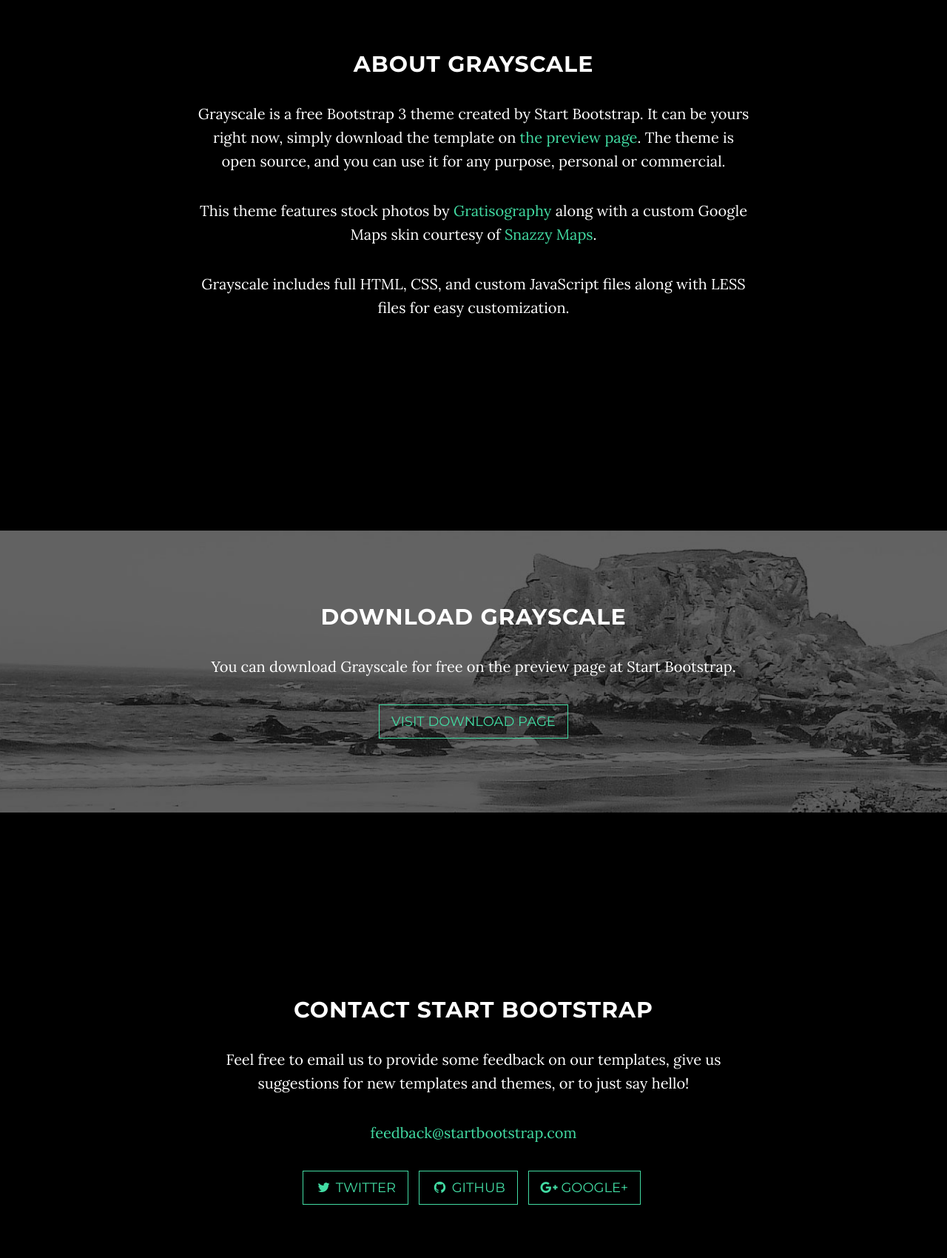
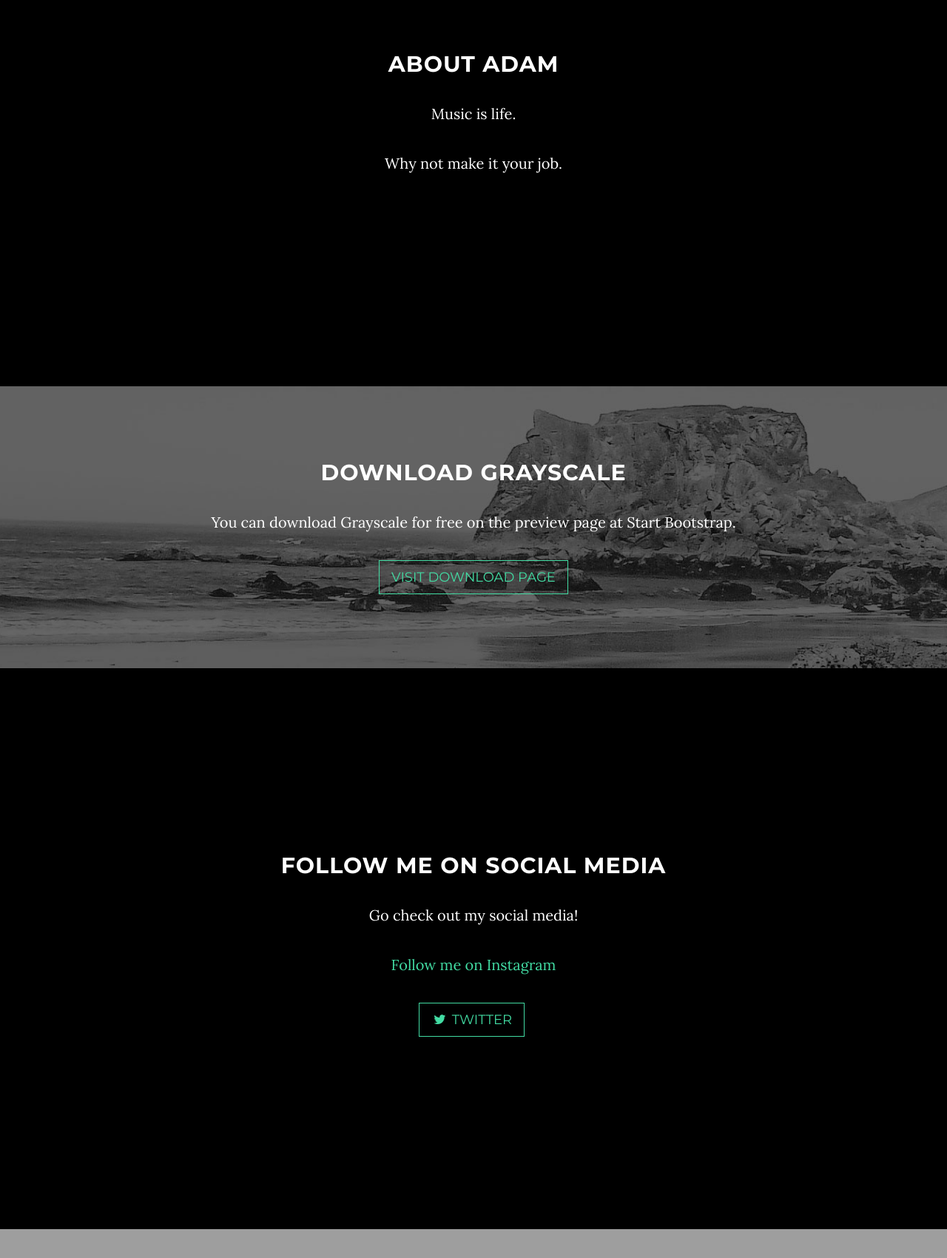
Before and after one commit to KodeKing1/KodeKing1.github.io, a website: page index.html in a window 1280 px wide. Shown: the part 980-2680 px from the top of the page at 74% size. Drawn offline with nearby package versions, Linux system fonts and the light colour scheme; some packages are replaced by stand-ins of ours; grey boxes are pictures that could not be loaded.

Commit message:
Personalization V1.1
Version 1.1

```diff
--- a/index.html
+++ b/index.html
@@ -9,7 +9,7 @@
     <meta name="description" content="">
     <meta name="author" content="">
 
-    <title>Grayscale - Start Bootstrap Theme</title>
+    <title>Sicc Nasty Bro</title>
 
     <!-- Bootstrap Core CSS -->
     <link href="vendor/bootstrap/css/bootstrap.min.css" rel="stylesheet">
@@ -74,9 +74,8 @@
             <div class="container">
                 <div class="row">
                     <div class="col-md-8 col-md-offset-2">
-                        <h1 class="brand-heading">Grayscale</h1>
-                        <p class="intro-text">A free, responsive, one page Bootstrap theme.
-                            <br>Created by Start Bootstrap.</p>
+                        <h1 class="brand-heading">Adam Anderson</h1>
+                        <p class="intro-text">Musician</p>
                         <a href="#about" class="btn btn-circle page-scroll">
                             <i class="fa fa-angle-double-down animated"></i>
                         </a>
@@ -90,10 +89,9 @@
     <section id="about" class="container content-section text-center">
         <div class="row">
             <div class="col-lg-8 col-lg-offset-2">
-                <h2>About Grayscale</h2>
-                <p>Grayscale is a free Bootstrap 3 theme created by Start Bootstrap. It can be yours right now, simply download the template on <a href="http://startbootstrap.com/template-overviews/grayscale/">the preview page</a>. The theme is open source, and you can use it for any purpose, personal or commercial.</p>
-                <p>This theme features stock photos by <a href="http://gratisography.com/">Gratisography</a> along with a custom Google Maps skin courtesy of <a href="http://snazzymaps.com/">Snazzy Maps</a>.</p>
-                <p>Grayscale includes full HTML, CSS, and custom JavaScript files along with LESS files for easy customization.</p>
+                <h2>About Adam</h2>
+                <p>Music is life.</p>
+                <p>Why not make it your job.</p>
             </div>
         </div>
     </section>
@@ -115,19 +113,13 @@
     <section id="contact" class="container content-section text-center">
         <div class="row">
             <div class="col-lg-8 col-lg-offset-2">
-                <h2>Contact Start Bootstrap</h2>
-                <p>Feel free to email us to provide some feedback on our templates, give us suggestions for new templates and themes, or to just say hello!</p>
-                <p><a href="mailto:feedback@startbootstrap.com">feedback@startbootstrap.com</a>
+                <h2>Follow me on social media</h2>
+                <p>Go check out my social media!</p>
+                <p><a href="https://www.instagram.com/adamandersonofficial/?hl=en">Follow me on Instagram</a>
                 </p>
                 <ul class="list-inline banner-social-buttons">
                     <li>
-                        <a href="https://twitter.com/SBootstrap" class="btn btn-default btn-lg"><i class="fa fa-twitter fa-fw"></i> <span class="network-name">Twitter</span></a>
-                    </li>
-                    <li>
-                        <a href="https://github.com/IronSummitMedia/startbootstrap" class="btn btn-default btn-lg"><i class="fa fa-github fa-fw"></i> <span class="network-name">Github</span></a>
-                    </li>
-                    <li>
-                        <a href="https://plus.google.com/+Startbootstrap/posts" class="btn btn-default btn-lg"><i class="fa fa-google-plus fa-fw"></i> <span class="network-name">Google+</span></a>
+                        <a href="https://twitter.com/adamanderson___" class="btn btn-default btn-lg"><i class="fa fa-twitter fa-fw"></i> <span class="network-name">Twitter</span></a>
                     </li>
                 </ul>
             </div>
@@ -140,7 +132,7 @@
     <!-- Footer -->
     <footer>
         <div class="container text-center">
-            <p>Copyright &copy; Your Website 2016</p>
+            <p>Copyright &copy; Adam Anderson 2017</p>
         </div>
     </footer>
 
```
